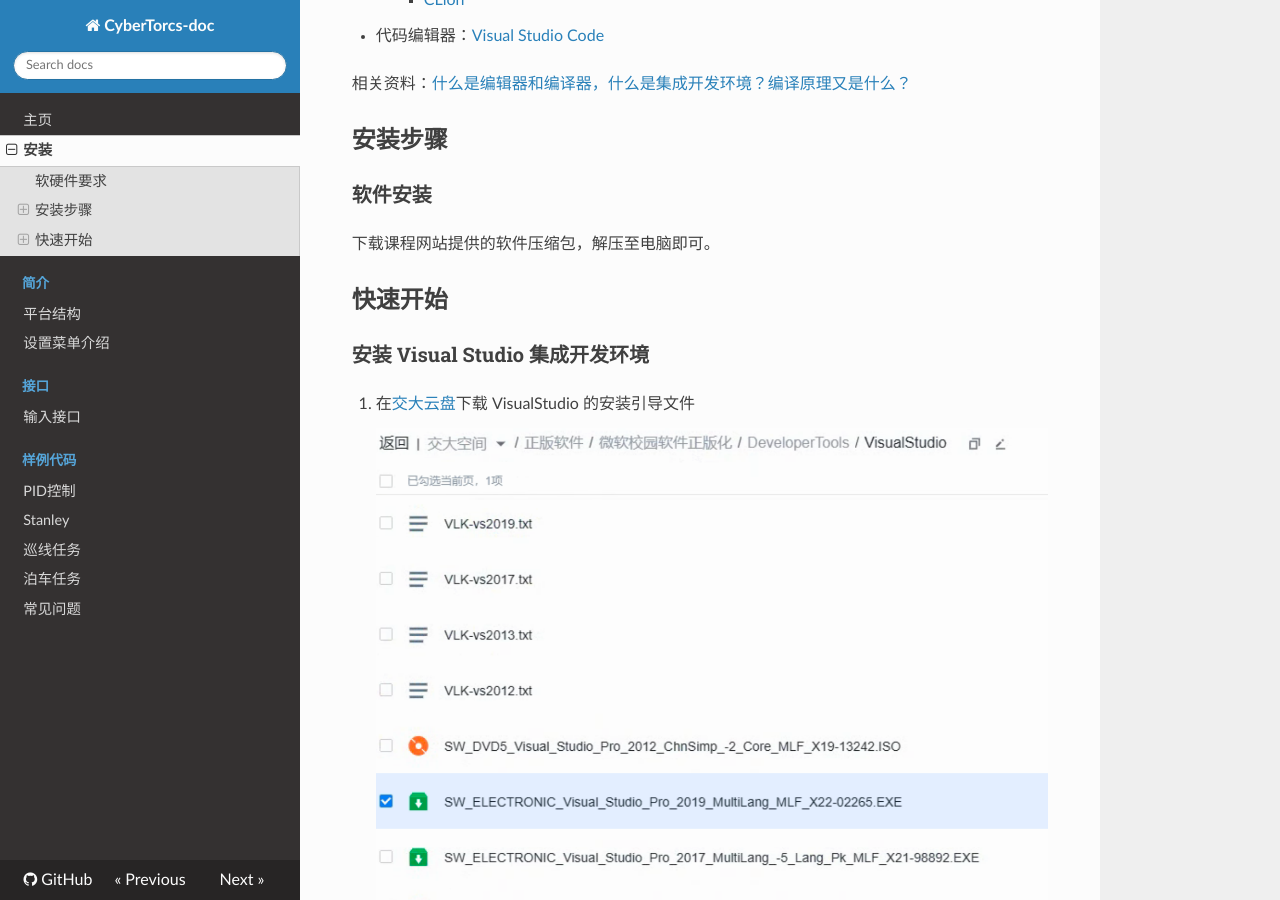
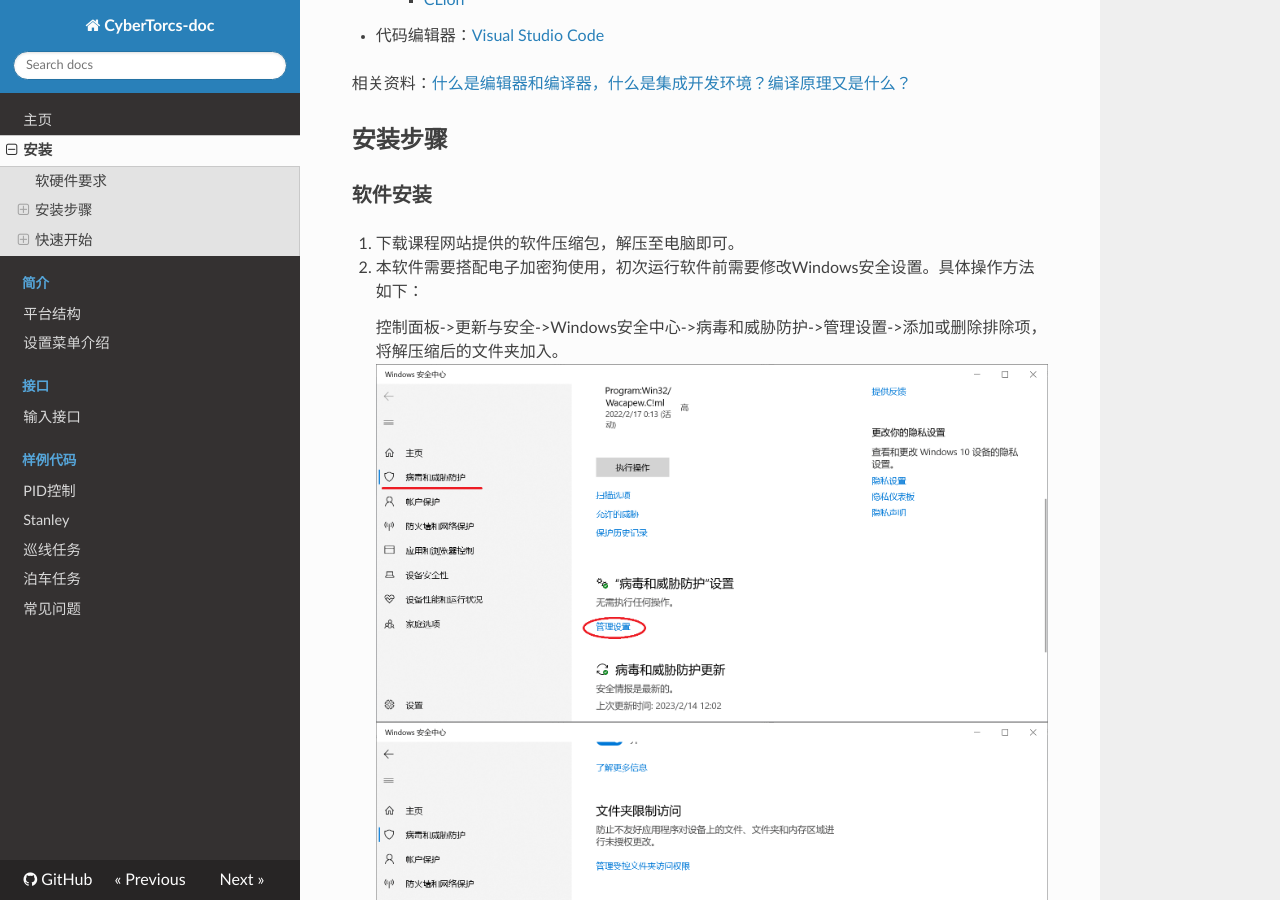
Before and after one commit to WoodOxen/CyberTorcs-doc, an MkDocs documentation site: the page built from docs/install.md, in a window 1280 px wide and 900 px high, scrolled down 563 px. Built offline with MkDocs 1.6.1, drawn with Linux system fonts in a browser that asks for light colours; nearby versions of some CDN libraries.

Commit message:
doc: windows security settings (#8)

```diff
--- a/docs/install.md
+++ b/docs/install.md
@@ -26,7 +26,16 @@
 
 ### 软件安装
 
-下载课程网站提供的软件压缩包，解压至电脑即可。
+1. 下载课程网站提供的软件压缩包，解压至电脑即可。
+
+2. 本软件需要搭配电子加密狗使用，初次运行软件前需要修改Windows安全设置。具体操作方法如下：
+
+    控制面板->更新与安全->Windows安全中心->病毒和威胁防护->管理设置->添加或删除排除项，将解压缩后的文件夹加入。
+![windows_security_1](imgs/install/windows_security_1.png)
+![windows_security_2](imgs/install/windows_security_2.png)
+![windows_security_3](imgs/install/windows_security_3.png)
+
+
 
 ## 快速开始
 
```
Also changed, not shown: docs/imgs/install/windows_security_1.png (added), docs/imgs/install/windows_security_2.png (added), docs/imgs/install/windows_security_3.png (added).
